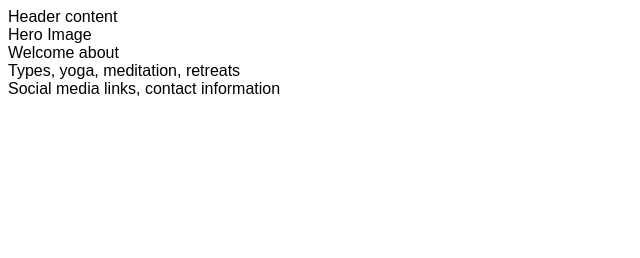
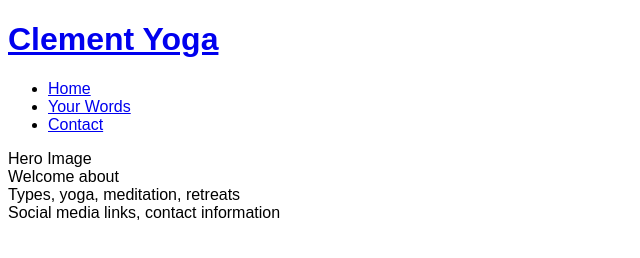
Before and after one commit to saramorrin/clement-yoga, a plain HTML site: page index.html in a window 1280 px wide. Shown: the whole page, without its empty margins (0-640 px from the left). Drawn offline with Linux system fonts and the light colour scheme.

Commit message:
Add basic header structure

```diff
--- a/index.html
+++ b/index.html
@@ -13,7 +13,24 @@
     <title>Clement Yoga</title>
 </head>
 <body>
-    <header>Header content</header>
+    <header>
+        <a href="index.html">
+            <h1>Clement Yoga</h1>
+        </a>
+        <nav>
+            <ul>
+                <li>
+                    <a href="index.html">Home</a>
+                </li>
+                <li>
+                    <a href="#">Your Words</a>
+                </li>
+                <li>
+                    <a href="#">Contact</a>
+                </li>
+            </ul>
+        </nav>
+    </header>
     <section>
         Hero Image
     </section>
```
